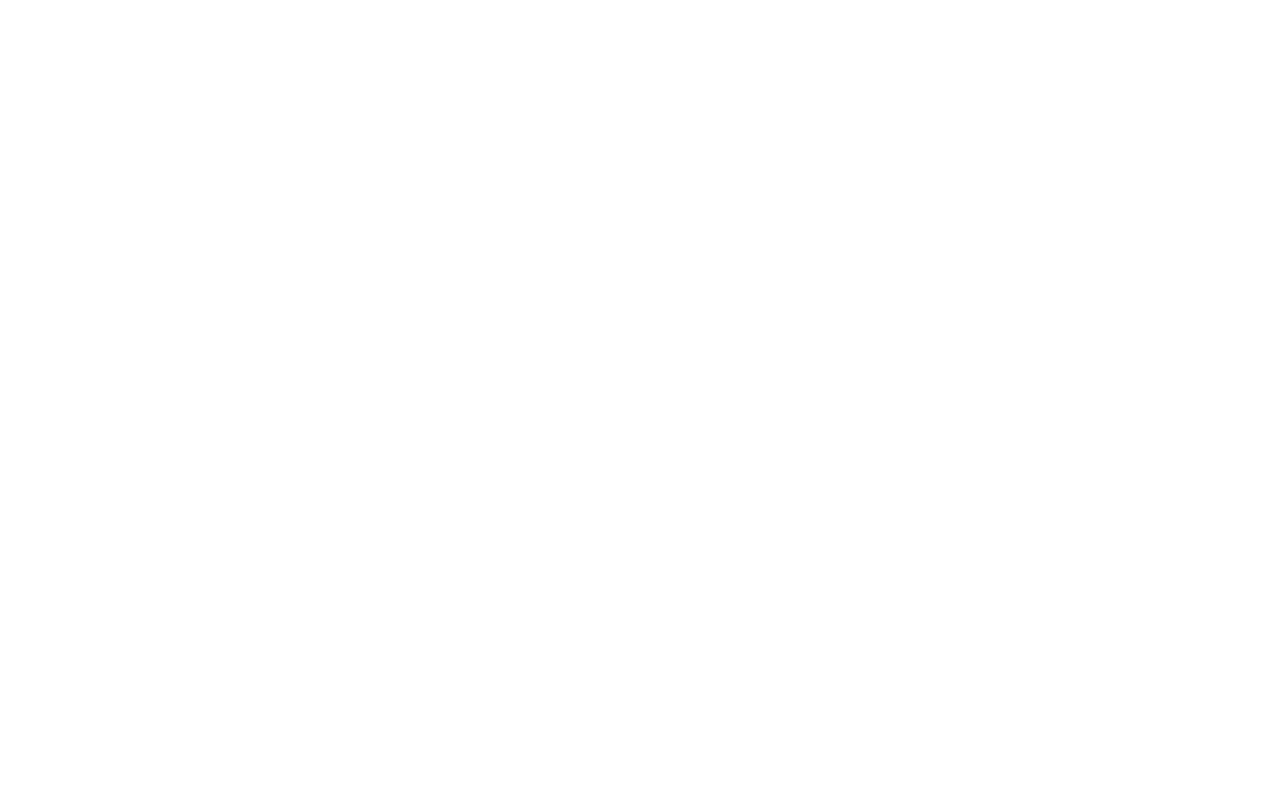
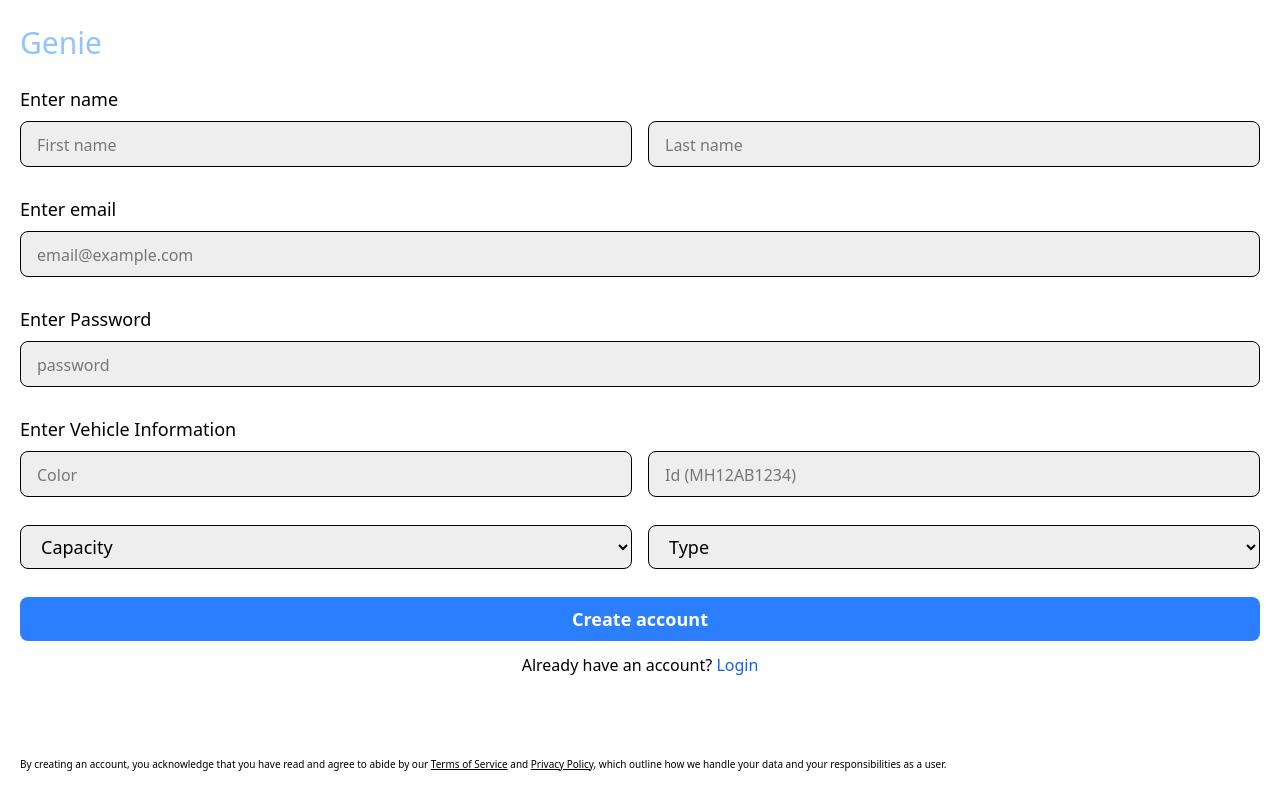
Before and after one commit to AnishDhomase/Genie, a React (Vite) app in the folder Frontend/: page /genie/register in a window 1280 px wide. Before the commit this address had no page. Built offline with nearby package versions, Linux system fonts and the light colour scheme.

Commit message:
refactor(Frontend): Refactor routes naming
Refactored routes naming convention.

```diff
--- a/Frontend/src/App.jsx
+++ b/Frontend/src/App.jsx
@@ -13,14 +13,14 @@ const App = () => {
   return (
     <div>
       <Routes>
-        <Route path="/" element={<Start />} />
-        <Route path="/user-roles" element={<Start2 />} />
-        <Route path="/login" element={<UserLogin />} />
-        <Route path="/register" element={<UserRegister />} />
-        <Route path="/genie-login" element={<GenieLogin />} />
-        <Route path="/genie-register" element={<GenieRegister />} />
+        <Route path="/onboarding/1" element={<Start />} />
+        <Route path="/onboarding/2" element={<Start2 />} />
+        <Route path="/user/login" element={<UserLogin />} />
+        <Route path="/user/register" element={<UserRegister />} />
+        <Route path="/genie/login" element={<GenieLogin />} />
+        <Route path="/genie/register" element={<GenieRegister />} />
         <Route
-          path="/home"
+          path="user/home"
           element={
             <AuthOnlyUserWrapper>
               <Home />
--- a/Frontend/src/context/UserContext.jsx
+++ b/Frontend/src/context/UserContext.jsx
@@ -1,10 +1,11 @@
 import React from "react";
+import { useState } from "react";
 import { createContext } from "react";
 
 export const UserDataContext = createContext();
 
 const UserContext = ({ children }) => {
-  const [user, setUser] = React.useState({
+  const [user, setUser] = useState({
     fullname: {
       firstname: "",
       lastname: "",
--- a/Frontend/src/pages/AuthOnlyUserWrapper.jsx
+++ b/Frontend/src/pages/AuthOnlyUserWrapper.jsx
@@ -7,7 +7,7 @@ const AuthOnlyUserWrapper = ({ children }) => {
 
   useEffect(() => {
     if (!token) {
-      navigate("/login");
+      navigate("/user/login");
     }
   }, [token]);
 
--- a/Frontend/src/pages/GenieLogin.jsx
+++ b/Frontend/src/pages/GenieLogin.jsx
@@ -64,14 +64,14 @@ const GenieLogin = () => {
         </form>
         <p className="text-center">
           New here?{" "}
-          <Link to="/genie-register" className="text-blue-600">
+          <Link to="/genie/register" className="text-blue-600">
             Create an account
           </Link>
         </p>
       </div>
       <div>
         <Link
-          to="/login"
+          to="/user/login"
           className="bg-[#878787] flex items-center justify-center text-white font-semibold mb-5 rounded-lg px-4 py-2 w-full text-lg placeholder:text-base"
         >
           Continue as User
--- a/Frontend/src/pages/GenieRegister.jsx
+++ b/Frontend/src/pages/GenieRegister.jsx
@@ -1,7 +1,209 @@
-import React from "react";
+import { useState } from "react";
+import { Link } from "react-router-dom";
+import { GenieDataContext } from "../context/GenieContext";
+import { useNavigate } from "react-router-dom";
+import axios from "axios";
+import { useContext } from "react";
 
 const GenieRegister = () => {
-  return <div>GenieRegister</div>;
+  const navigate = useNavigate();
+
+  const [email, setEmail] = useState("");
+  const [password, setPassword] = useState("");
+  const [firstName, setFirstName] = useState("");
+  const [lastName, setLastName] = useState("");
+
+  const [vehicleColor, setVehicleColor] = useState("");
+  const [vehicleId, setVehicleId] = useState("");
+  const [vehicleCapacity, setVehicleCapacity] = useState("");
+  const [vehicleType, setVehicleType] = useState("");
+
+  const { genie, setGenie } = useContext(GenieDataContext);
+
+  const submitHandler = async (e) => {
+    e.preventDefault();
+    const genieData = {
+      fullname: {
+        firstname: firstName,
+        lastname: lastName,
+      },
+      email: email,
+      password: password,
+      vehicle: {
+        color: vehicleColor,
+        id: vehicleId,
+        capacity: vehicleCapacity,
+        type: vehicleType,
+      },
+    };
+
+    const response = await axios.post(
+      `${import.meta.env.VITE_BASE_URL}/genies/register`,
+      genieData
+    );
+
+    if (response.status === 201) {
+      const data = response.data;
+      setGenie(data.captain);
+      localStorage.setItem("token", data.token);
+      navigate("/genie/home");
+    }
+
+    setEmail("");
+    setFirstName("");
+    setLastName("");
+    setPassword("");
+    setVehicleColor("");
+    setVehicleId("");
+    setVehicleCapacity("");
+    setVehicleType("");
+  };
+  return (
+    <div className="py-5 px-5 h-screen flex flex-col justify-between">
+      <div>
+        <h1 className="text-[30px] text-blue-300 font-medium mb-[20px]">
+          Genie
+        </h1>
+
+        <form
+          onSubmit={(e) => {
+            submitHandler(e);
+          }}
+        >
+          <h3 className="text-lg w-full  font-medium mb-2">Enter name</h3>
+          <div className="flex gap-4 mb-7">
+            <input
+              required
+              className="bg-[#eeeeee] w-1/2 rounded-lg px-4 py-2 border  text-lg placeholder:text-base"
+              type="text"
+              placeholder="First name"
+              value={firstName}
+              onChange={(e) => {
+                setFirstName(e.target.value);
+              }}
+            />
+            <input
+              required
+              className="bg-[#eeeeee] w-1/2  rounded-lg px-4 py-2 border  text-lg placeholder:text-base"
+              type="text"
+              placeholder="Last name"
+              value={lastName}
+              onChange={(e) => {
+                setLastName(e.target.value);
+              }}
+            />
+          </div>
+
+          <h3 className="text-lg font-medium mb-2">Enter email</h3>
+          <input
+            required
+            value={email}
+            onChange={(e) => {
+              setEmail(e.target.value);
+            }}
+            className="bg-[#eeeeee] mb-7 rounded-lg px-4 py-2 border w-full text-lg placeholder:text-base"
+            type="email"
+            placeholder="email@example.com"
+          />
+
+          <h3 className="text-lg font-medium mb-2">Enter Password</h3>
+
+          <input
+            className="bg-[#eeeeee] mb-7 rounded-lg px-4 py-2 border w-full text-lg placeholder:text-base"
+            value={password}
+            onChange={(e) => {
+              setPassword(e.target.value);
+            }}
+            required
+            type="password"
+            placeholder="password"
+          />
+
+          <h3 className="text-lg font-medium mb-2">
+            Enter Vehicle Information
+          </h3>
+          <div className="flex gap-4 mb-7">
+            <input
+              required
+              className="bg-[#eeeeee] w-1/2 rounded-lg px-4 py-2 border text-lg placeholder:text-base"
+              type="text"
+              placeholder="Color"
+              value={vehicleColor}
+              onChange={(e) => {
+                setVehicleColor(e.target.value);
+              }}
+            />
+            <input
+              required
+              className="bg-[#eeeeee] w-1/2 rounded-lg px-4 py-2 border text-lg placeholder:text-base"
+              type="text"
+              placeholder="Id (MH12AB1234)"
+              value={vehicleId}
+              onChange={(e) => {
+                setVehicleId(e.target.value);
+              }}
+            />
+          </div>
+          <div className="flex gap-4 mb-7">
+            <select
+              required
+              className="bg-[#eeeeee] w-1/2 rounded-lg px-4 py-2 border text-lg placeholder:text-base"
+              value={vehicleCapacity}
+              onChange={(e) => {
+                setVehicleCapacity(e.target.value);
+              }}
+            >
+              <option value="" disabled>
+                Capacity
+              </option>
+              <option value="xs">XS (Light weight couriers)</option>
+              <option value="sm">SM (Small size couriers)</option>
+              <option value="md">MD (Medium size couriers)</option>
+              <option value="lg">LG (Large size couriers)</option>
+              <option value="xl">XL (Extra large size couriers)</option>
+            </select>
+            <select
+              required
+              className="bg-[#eeeeee] w-1/2 rounded-lg px-4 py-2 border text-lg placeholder:text-base"
+              value={vehicleType}
+              onChange={(e) => {
+                setVehicleType(e.target.value);
+              }}
+            >
+              <option value="" disabled>
+                Type
+              </option>
+              <option value="bicycle">Bicycle</option>
+              <option value="bike">Bike</option>
+              <option value="rikshaw">Rikshaw</option>
+              <option value="car">Car</option>
+              <option value="van">Van</option>
+              <option value="pickup">Pickup</option>
+              <option value="truck">Truck</option>
+            </select>
+          </div>
+
+          <button className="bg-blue-500 text-white font-semibold mb-3 rounded-lg px-4 py-2 w-full text-lg placeholder:text-base">
+            Create account
+          </button>
+        </form>
+        <p className="text-center">
+          Already have an account?{" "}
+          <Link to="/genie/login" className="text-blue-600">
+            Login
+          </Link>
+        </p>
+      </div>
+      <div>
+        <p className="text-[10px] leading-tight text-justify py-[10px]">
+          By creating an account, you acknowledge that you have read and agree
+          to abide by our <span className="underline">Terms of Service</span>{" "}
+          and <span className="underline">Privacy Policy</span>, which outline
+          how we handle your data and your responsibilities as a user.{" "}
+        </p>
+      </div>
+    </div>
+  );
 };
 
 export default GenieRegister;
--- a/Frontend/src/pages/Start.jsx
+++ b/Frontend/src/pages/Start.jsx
@@ -17,7 +17,7 @@ const Start = () => {
         <div className="bg-white pb-8 py-4 px-4">
           <h2 className="text-[30px] font-semibold">Get Started with Genie</h2>
           <Link
-            to="/user-roles"
+            to="/onboarding/2"
             className="flex items-center justify-center w-full bg-black text-white py-3 rounded-lg mt-5"
           >
             Continue
--- a/Frontend/src/pages/Start2.jsx
+++ b/Frontend/src/pages/Start2.jsx
@@ -29,13 +29,13 @@ const Start2 = () => {
           {/* Buttons */}
           <div className="flex flex-col sm:flex-row gap-4">
             <Link
-              to="/login"
+              to="/user/login"
               className="flex-1 text-center bg-gray-800 text-white text-base sm:text-lg font-medium py-3 rounded-lg"
             >
               Continue as User
             </Link>
             <Link
-              to="/genie-login"
+              to="/genie/login"
               className="flex-1 text-center bg-black text-white text-base sm:text-lg font-medium py-3 rounded-lg"
             >
               Continue as Genie
--- a/Frontend/src/pages/UserLogin.jsx
+++ b/Frontend/src/pages/UserLogin.jsx
@@ -28,7 +28,7 @@ const UserLogin = () => {
       const data = response.data;
       setUser(data.user);
       localStorage.setItem("token", data.token);
-      navigate("/home");
+      navigate("/user/home");
     }
 
     setEmail("");
@@ -78,14 +78,14 @@ const UserLogin = () => {
         </form>
         <p className="text-center">
           New here?{" "}
-          <Link to="/register" className="text-blue-600">
+          <Link to="/user/register" className="text-blue-600">
             Create an account
           </Link>
         </p>
       </div>
       <div>
         <Link
-          to="/genie-login"
+          to="/genie/login"
           className="bg-[#878787] flex items-center justify-center text-white font-semibold mb-5 rounded-lg px-4 py-2 w-full text-lg placeholder:text-base"
         >
           Continue as Genie
--- a/Frontend/src/pages/UserLogout.jsx
+++ b/Frontend/src/pages/UserLogout.jsx
@@ -19,7 +19,7 @@ const UserLogout = () => {
       console.log("Logout successful", response);
       if (response.status === 200) {
         localStorage.removeItem("token");
-        navigate("/login");
+        navigate("user/login");
       }
     })
     .catch((error) => {
--- a/Frontend/src/pages/UserRegister.jsx
+++ b/Frontend/src/pages/UserRegister.jsx
@@ -34,7 +34,7 @@ const UserRegister = () => {
       const data = response.data;
       setUser(data.user);
       localStorage.setItem("token", data.token);
-      navigate("/home");
+      navigate("/user/home");
     }
 
     setEmail("");
@@ -110,7 +110,7 @@ const UserRegister = () => {
           </form>
           <p className="text-center">
             Already have an account?{" "}
-            <Link to="/login" className="text-blue-600">
+            <Link to="/user/login" className="text-blue-600">
               Login
             </Link>
           </p>
```
